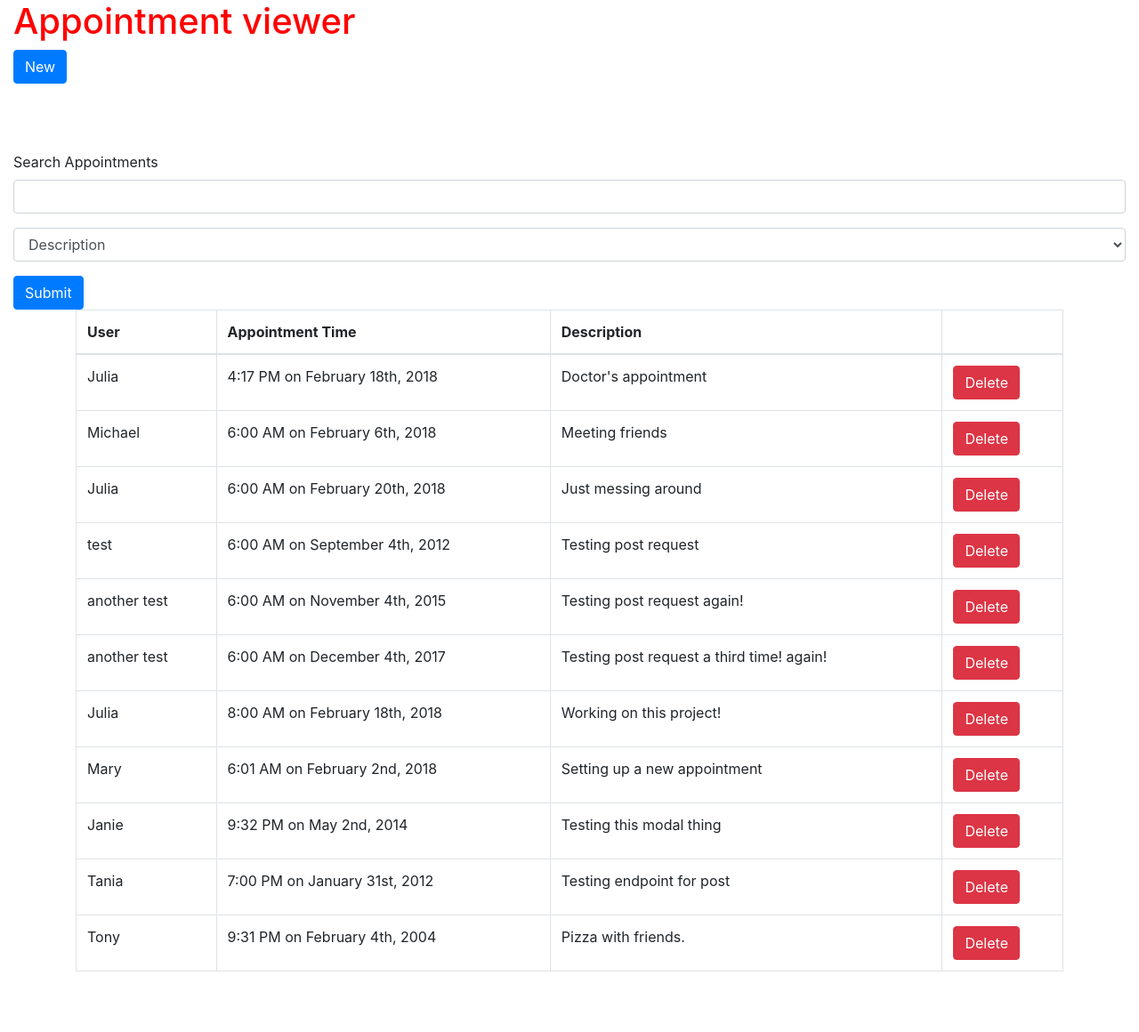
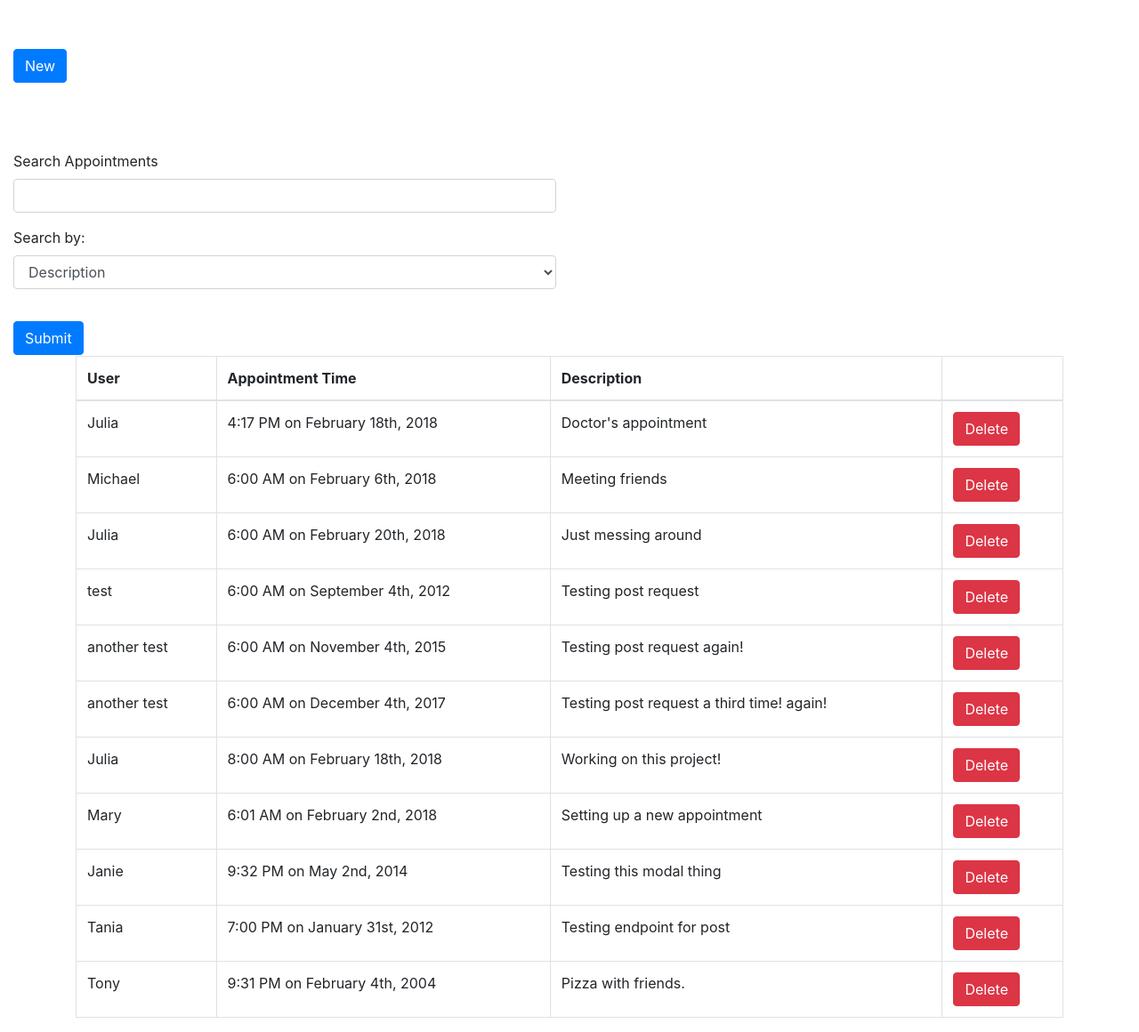
Before and after one commit to Juliafin/python_appointment_viewer, a Django app: page / in a window 1280 px wide. Shown: the part 56-1216 px from the top of the page at 89% size. Before the commit the page ends 1148 px from the top, so only its background shows below. Run offline with Django 3.2, Linux system fonts and the light colour scheme; data comes from the database, SQL or seed files in the repository; some libraries are stand-ins or nearby versions.

Commit message:
improved some styling

```diff
--- a/appointments/static/appointments/css/main.css
+++ b/appointments/static/appointments/css/main.css
@@ -11,8 +11,12 @@ div.navbar-brand {
   animation-iteration-count: infinite;
 }
 
-h1 {
-  color:red
+button#addNewButton, button#cancel {
+  margin-top: 55px;
+}
+
+button#search {
+  margin-top: 20px;
 }
 
 form#appt_search {
--- a/appointments/templates/appointments/index.html
+++ b/appointments/templates/appointments/index.html
@@ -12,11 +12,12 @@
   <link rel="stylesheet" type="text/css" media="screen" href="{% static "appointments/css/main.css" %}" />
 </head>
 <body>
+
   <nav class="navbar navbar-expand-lg">
     <div class="navbar-brand">View Appointments</div>
   </nav>
+
   <div class="container-fluid">
-    <h1>Appointment viewer</h1>
     <div class="row">
       <div class="col-6">
         <form id="create_appt" action="" method="POST">
@@ -48,34 +49,33 @@
         <div class="col"></div>
 
       </div>
-
-
     </div>
 
 
-
-
-
-
-
+    <div class="row">
+      <div class="col-6">
         <form id="appt_search">
           <div class="form-group">
             <label for="search">Search Appointments</label>
             <input class="form-control" type="text" id="search">
           </div>
           <div class="form-group">
+            <label for="search_category">Search by: </label>
             <select class="form-control" name="search_category" id="search_category">
               <option default value="description">Description</option>
               <option value="user">User</option>
             </select>
           </div>
-        <button type="submit" class="btn btn-primary">Submit</button>
+            <button type="submit" id="search" class="btn btn-primary">Submit</button>
+            <div class="col"></div>
 
         </form>
+      </div>
+    </div>
 
 
     <div class="container" id="table_container">
-      <table class="table table-bordered"></table>
+      <table class="table table-bordered table-hover"></table>
     </div>
 
   </div>
```
Lines whose indentation alone changed are shown as unchanged.
